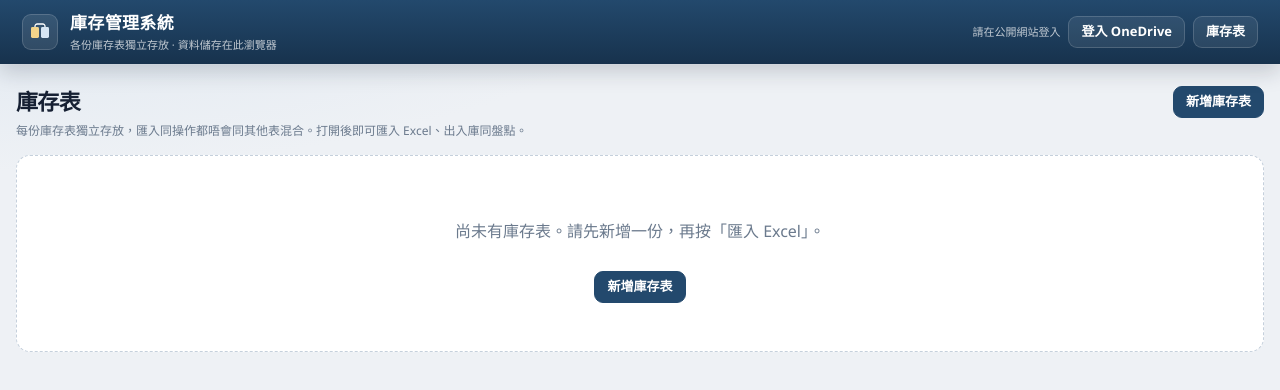
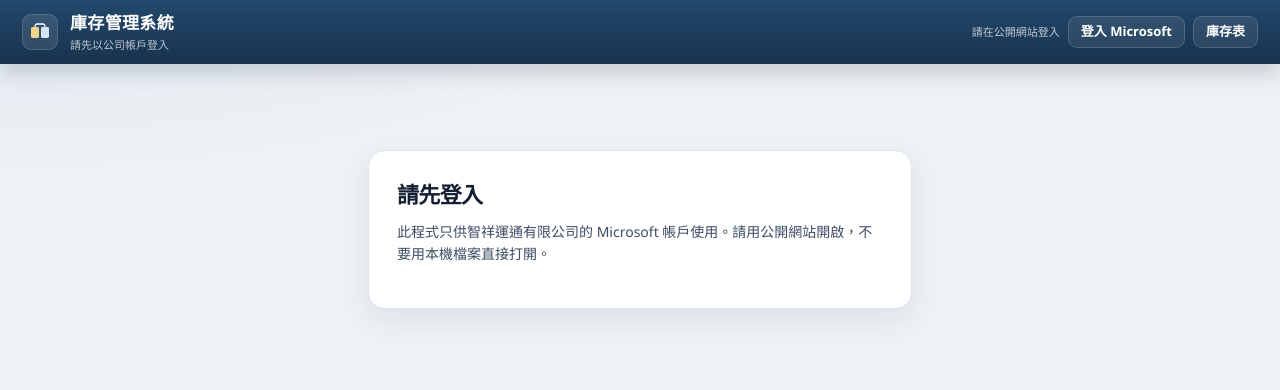
Before and after one commit to hoyau1992/inventory-app, a plain HTML site: page index.html in a window 1280 px wide. Drawn offline with Linux system fonts and the light colour scheme.

Commit message:
Require company Microsoft login before using the app

```diff
--- a/css/styles.css
+++ b/css/styles.css
@@ -822,3 +822,25 @@ table.data .neg { color: var(--danger); background: var(--danger-soft); }
 @media (max-width: 560px) {
   .summary-grid { grid-template-columns: 1fr; }
 }
+
+.login-gate {
+  max-width: 34rem;
+  margin: 8vh auto 0;
+  background: var(--surface);
+  border: 1px solid var(--line);
+  border-radius: 16px;
+  box-shadow: var(--shadow);
+  padding: 28px 28px 24px;
+  text-align: left;
+}
+.login-gate h2 {
+  margin: 0 0 10px;
+  font-size: 22px;
+  letter-spacing: -0.03em;
+}
+.login-gate .help {
+  margin: 0 0 20px;
+  font-size: 14px;
+  line-height: 1.55;
+  color: var(--ink-soft);
+}
--- a/index.html
+++ b/index.html
@@ -41,6 +41,7 @@
     </header>
 
     <main class="app-main">
+      <section id="view-login" class="view" hidden></section>
       <section id="view-books" class="view"></section>
       <section id="view-catalog" class="view" hidden></section>
       <section id="view-product" class="view" hidden></section>
--- a/js/app.js
+++ b/js/app.js
@@ -16,14 +16,17 @@
   var selectionProductCode = null;
   var historyQuery = "";
   var historySideFilter = "out"; // out | in | all
+  var lastUnlocked = null;
 
   var el = {
+    login: document.getElementById("view-login"),
     books: document.getElementById("view-books"),
     catalog: document.getElementById("view-catalog"),
     product: document.getElementById("view-product"),
     history: document.getElementById("view-history"),
     brandSubtitle: document.getElementById("brand-subtitle"),
     headerBookActions: document.getElementById("header-book-actions"),
+    btnBooks: document.getElementById("btn-books"),
     syncStatus: document.getElementById("sync-status"),
     modalRoot: document.getElementById("modal-root"),
     modal: document.getElementById("modal"),
@@ -103,7 +106,7 @@
         : '<p class="sync-note">請在公開網站登入</p>';
       el.syncStatus.innerHTML =
         hint +
-        '<button type="button" class="btn btn-ghost" id="btn-onedrive-login">登入 OneDrive</button>';
+        '<button type="button" class="btn btn-ghost" id="btn-onedrive-login">登入 Microsoft</button>';
       return;
     }
     var name = (info.account && (info.account.name || info.account.email)) || "已登入";
@@ -1049,11 +1052,44 @@
     return current ? current.name : "";
   }
 
+  function isAppUnlocked() {
+    var info = syncStatusInfo();
+    if (!info || !info.configured) return true;
+    return !!info.signedIn;
+  }
+
+  function renderLogin() {
+    if (!el.login) return;
+    var info = syncStatusInfo() || {};
+    var canLogin = !!info.configured && !!info.expectedOrigin;
+    var help = canLogin
+      ? "此程式只供智祥運通有限公司的 Microsoft 帳戶使用。登入後先見到庫存功能，資料會同步到你的 OneDrive。"
+      : "此程式只供智祥運通有限公司的 Microsoft 帳戶使用。請用公開網站開啟，不要用本機檔案直接打開。";
+    el.login.innerHTML =
+      '<div class="login-gate"><h2>請先登入</h2><p class="help">' +
+      help +
+      "</p>" +
+      (canLogin
+        ? '<button type="button" class="btn btn-primary" id="btn-login-main">登入 Microsoft</button>'
+        : "") +
+      "</div>";
+  }
+
   function updateHeaderChrome() {
+    var unlocked = isAppUnlocked();
     var isBooks = view.name === "books";
-    if (el.headerBookActions) el.headerBookActions.hidden = isBooks;
-    if (!el.brandSubtitle) return;
+    if (el.btnBooks) el.btnBooks.hidden = !unlocked;
+    if (el.headerBookActions) el.headerBookActions.hidden = !unlocked || isBooks;
+    if (!el.brandSubtitle) {
+      updateSyncStatus();
+      return;
+    }
     var info = syncStatusInfo();
+    if (!unlocked) {
+      el.brandSubtitle.textContent = "請先以公司帳戶登入";
+      updateSyncStatus();
+      return;
+    }
     var storageHint = info && info.signedIn ? "資料會同步到 OneDrive" : "資料儲存在此瀏覽器";
     if (isBooks) {
       el.brandSubtitle.textContent = "各份庫存表獨立存放 · " + storageHint;
@@ -1181,6 +1217,18 @@
   }
 
   function render() {
+    var unlocked = isAppUnlocked();
+    if (el.login) el.login.hidden = unlocked;
+    if (!unlocked) {
+      el.books.hidden = true;
+      el.catalog.hidden = true;
+      el.product.hidden = true;
+      el.history.hidden = true;
+      if (el.modalRoot && !el.modalRoot.hidden) closeModal();
+      updateHeaderChrome();
+      renderLogin();
+      return;
+    }
     var isBooks = view.name === "books";
     var isCatalog = view.name === "catalog";
     var isProduct = view.name === "product";
@@ -2145,10 +2193,23 @@
     });
   }
 
+  document.addEventListener("click", function (ev) {
+    if (ev.target.closest("#btn-login-main") && Inventory.Sync) {
+      Inventory.Sync.signIn();
+    }
+  });
+
   function boot() {
     var start = Inventory.Sync && Inventory.Sync.boot
       ? Inventory.Sync.boot({
           onStatus: function () {
+            var info = syncStatusInfo();
+            var unlocked = !info || !info.configured || !!info.signedIn;
+            if (lastUnlocked === null || unlocked !== lastUnlocked) {
+              lastUnlocked = unlocked;
+              render();
+              return;
+            }
             updateSyncStatus();
             if (el.brandSubtitle) updateHeaderChrome();
           },
--- a/js/config.js
+++ b/js/config.js
@@ -9,7 +9,7 @@
   global.INVENTORY_CONFIG = {
     msal: {
       clientId: clientId,
-      authority: "https://login.microsoftonline.com/common",
+      authority: "https://login.microsoftonline.com/a15becb0-be16-4b9f-8f3b-a2565c791718",
       redirectUri: "https://hoyau1992.github.io/inventory-app/"
     },
     scopes: ["Files.ReadWrite.AppFolder", "User.Read"],
--- a/js/sync.js
+++ b/js/sync.js
@@ -147,6 +147,17 @@
     }
     if (combined.indexOf("consent") >= 0) {
       return "未授予 OneDrive 權限";
+    }
+    if (
+      combined.indexOf("aadsts50020") >= 0 ||
+      combined.indexOf("aadsts500213") >= 0 ||
+      combined.indexOf("aadsts50034") >= 0 ||
+      combined.indexOf("not exist in tenant") >= 0 ||
+      combined.indexOf("does not exist in this tenant") >= 0 ||
+      combined.indexOf("personal microsoft account") >= 0 ||
+      combined.indexOf("cannot be used to sign in") >= 0
+    ) {
+      return "此程式只供智祥運通有限公司的帳戶登入";
     }
     if (combined.indexOf("network") >= 0 || combined.indexOf("failed to fetch") >= 0) {
       return "無法連接 Microsoft 登入";
```
